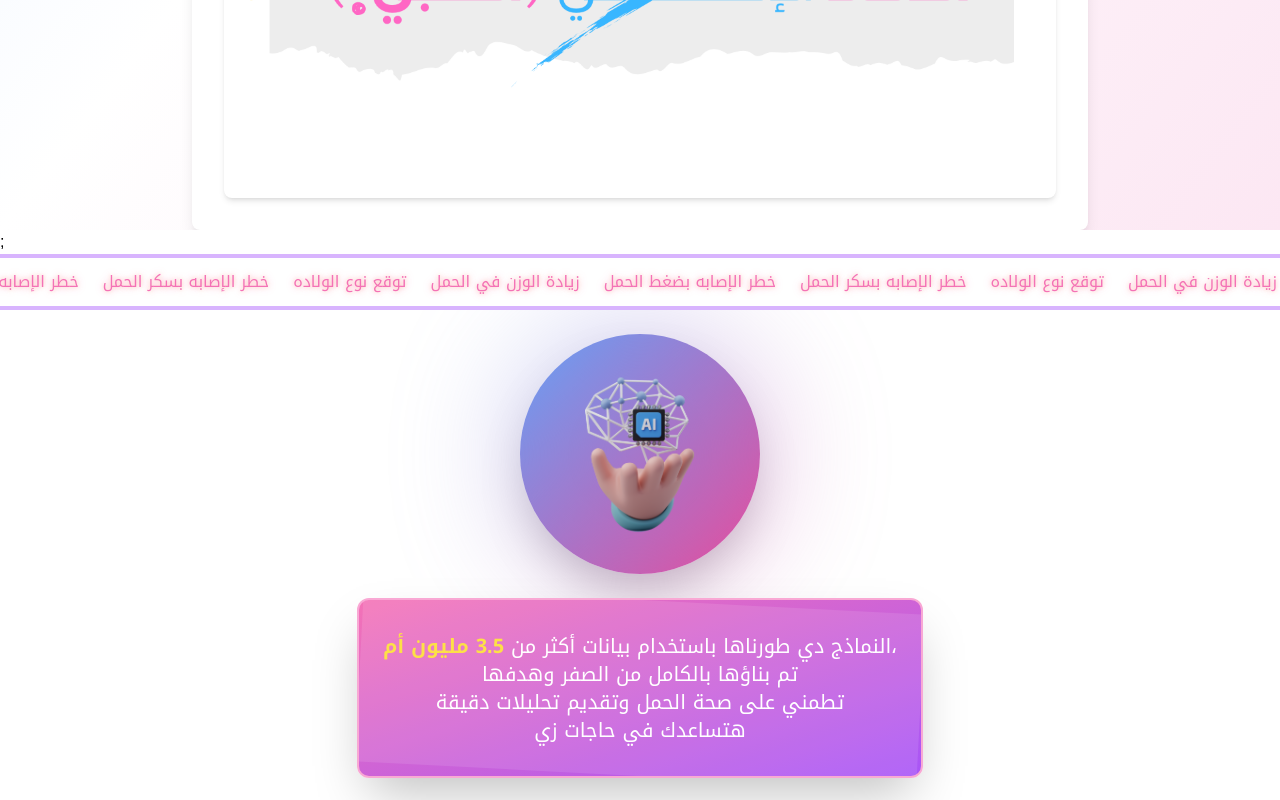
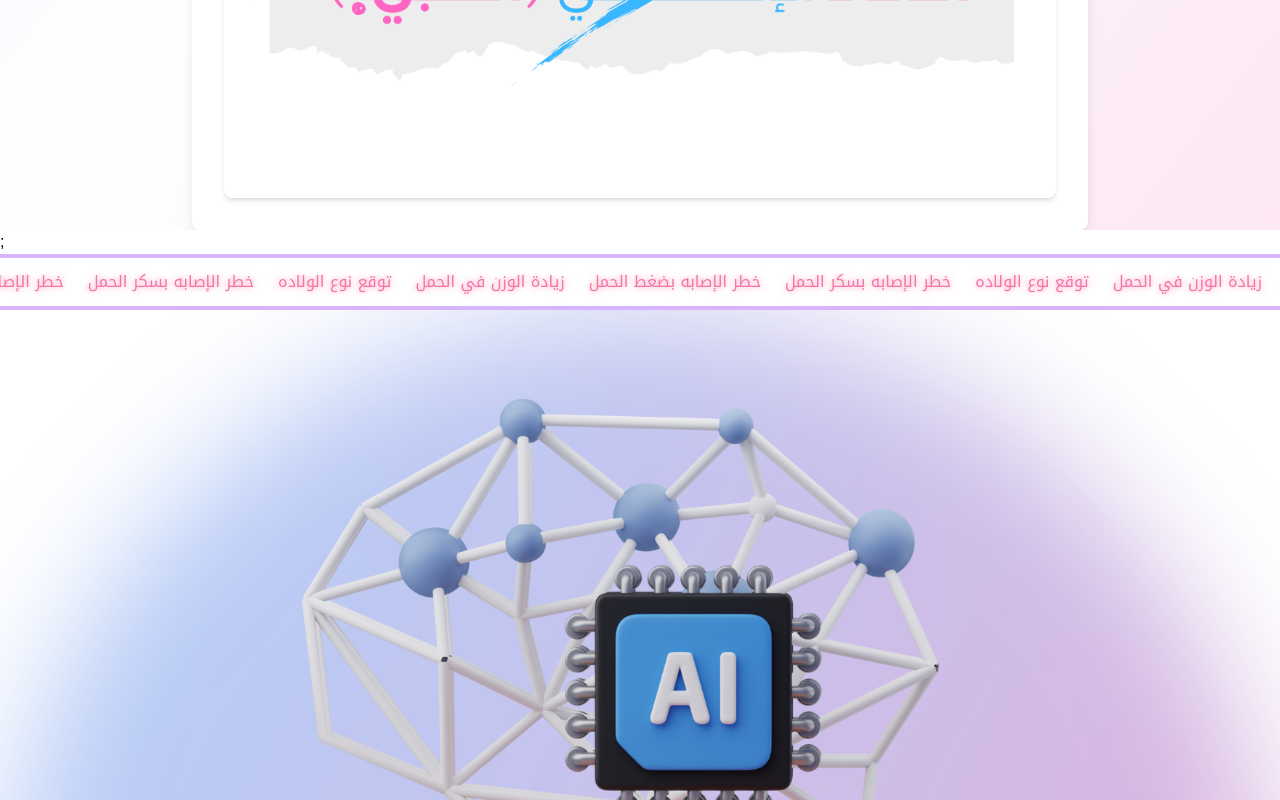
Before and after one commit to aalsayed70/Med, a Next.js app: page / in a window 1280 px wide. Shown: the part 1495-2295 px from the top of the page. Built offline with nearby package versions, Linux system fonts and the light colour scheme.

Commit message:
Update Models.tsx

```diff
--- a/src/sections/Models.tsx
+++ b/src/sections/Models.tsx
@@ -12,20 +12,14 @@ export const Models = () => {
   return (
     <section className="relative overflow-hidden">
       <div className="flex flex-col items-center mt-6">
-        <motion.div
-          ref={ref}
-          initial={{ opacity: 0, y: 50 }}
-          animate={isInView ? { opacity: 1, y: 0 } : { opacity: 0, y: 50 }}
-          transition={{ duration: 0.5 }}
-          className="mb-6 w-60 h-60 bg-gradient-to-br from-blue-400 to-pink-500 rounded-full shadow-2xl p-4 flex justify-center items-center relative"
-        >
+
           <div className="absolute inset-0 rounded-full bg-gradient-to-br from-blue-400 to-pink-500 blur-3xl opacity-50"></div>
           <Image
             src={cogImage}
             alt="AI"
             className="w-full h-full object-contain relative z-10"
           />
-        </motion.div>
+
 
         <div
           className="bg-gradient-to-br from-pink-400 to-purple-500 text-center text-white max-w-3xl mx-auto px-6 py-8 rounded-xl shadow-2xl border-2 border-pink-300 relative z-10 mb-6 overflow-hidden"
```
